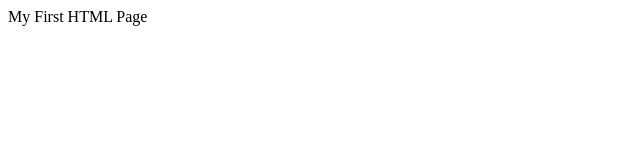
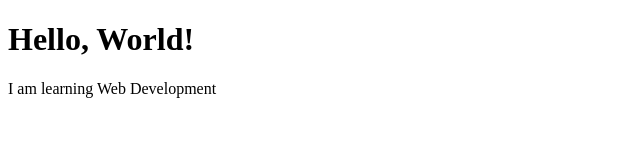
Before and after one commit to Fateennabila/webdev_lab_1, a plain HTML site: page index.html in a window 1280 px wide. Shown: the whole page, without its empty margins (0-640 px from the left). Drawn offline with Linux system fonts and the light colour scheme.

Commit message:
Added a new paragraph

```diff
--- a/index.html
+++ b/index.html
@@ -1,6 +1,10 @@
 <!DOCTYPE html>
 <html>
-<head
+<head>
     <title>My First HTML Page</title>
 </html>
 <body>
+    <h1>Hello, World!</h1>
+    <p>I am learning Web Development</p>
+</body>
+</html>
```
